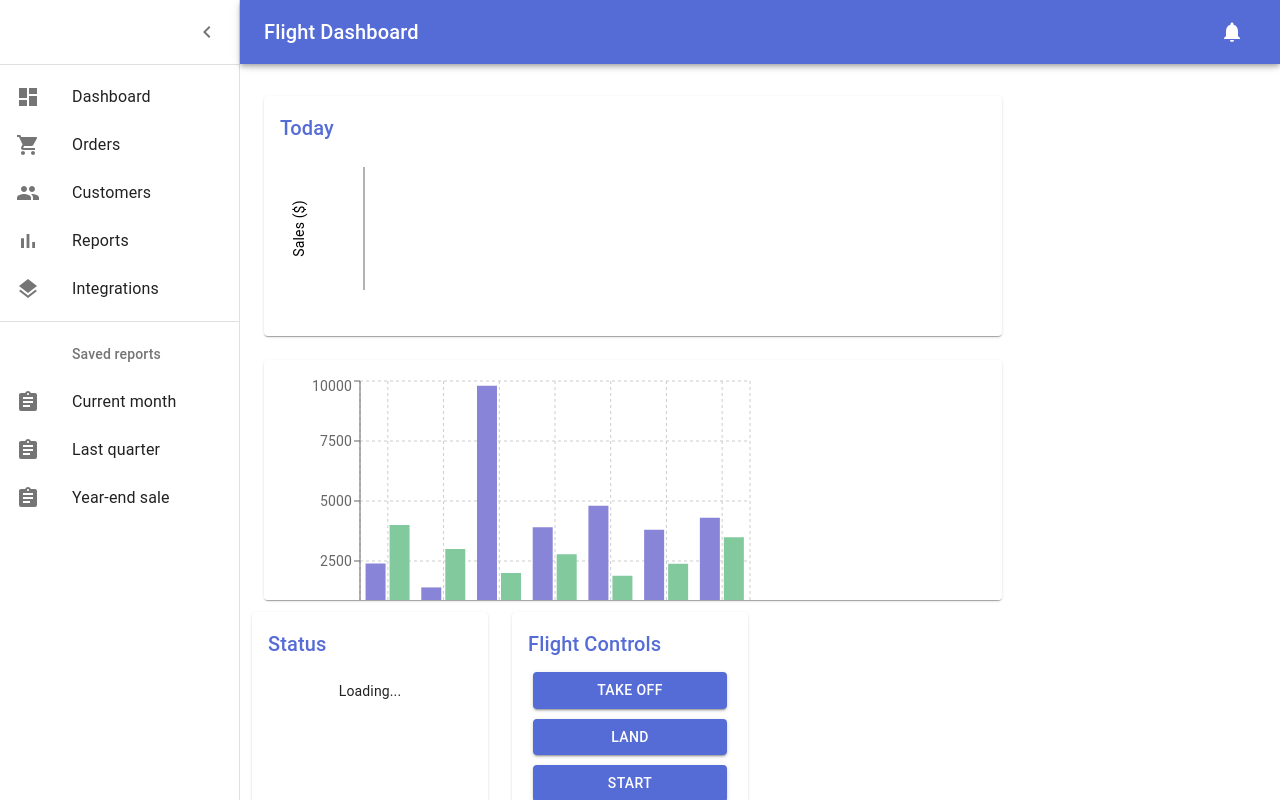
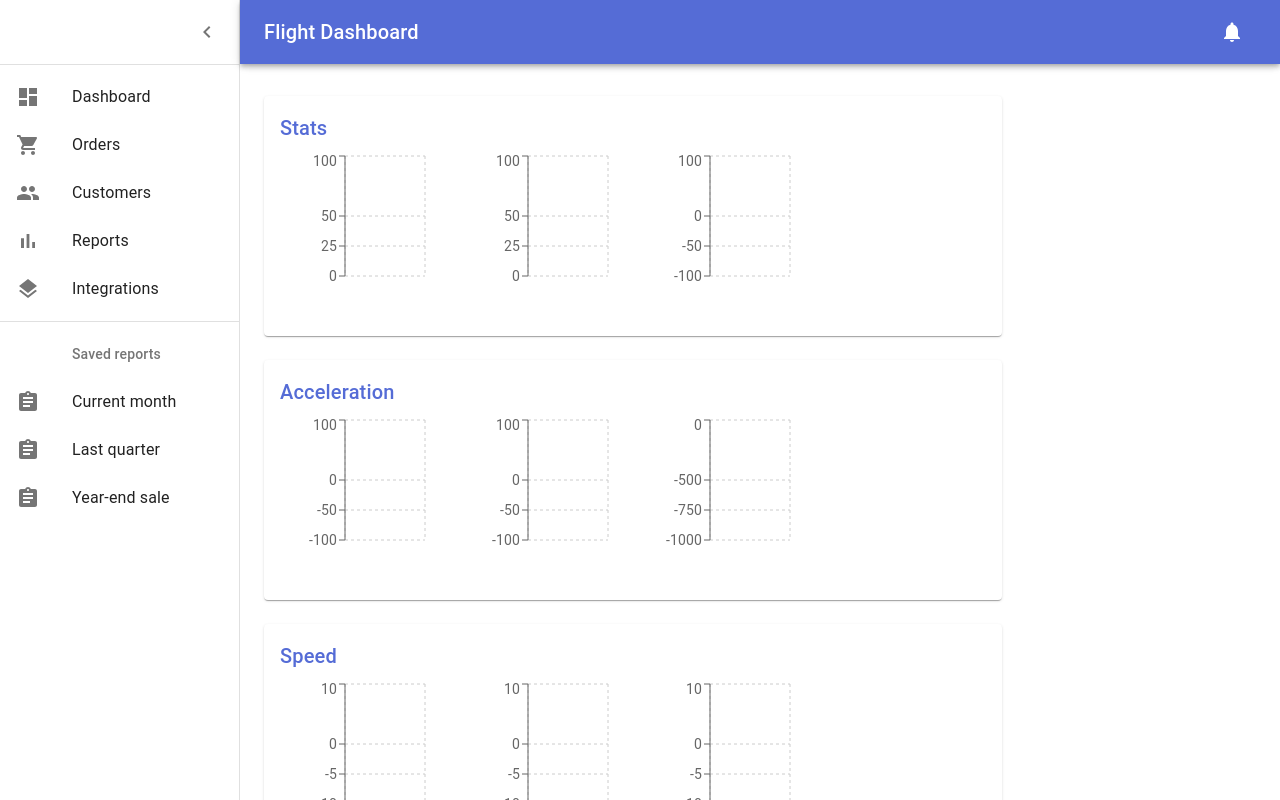
Before and after one commit to nnance/tello-dashboard, a React (Create React App) app: page / in a window 1280 px wide. Built offline with nearby package versions, Linux system fonts and the light colour scheme; no server answers.

Commit message:
added stats, accel and speed bar charts

```diff
--- /dev/null
+++ b/src/app/dashboard/Accel.tsx
@@ -0,0 +1,27 @@
+import { Grid } from "@material-ui/core";
+import React from "react";
+import telloStateBarFactory from "./TelloStateBar";
+import Title from "./Title";
+
+const AccelX = telloStateBarFactory("agx", "Accel X", -100, 100);
+const AccelY = telloStateBarFactory("agy", "Accel Y", -100, 100);
+const AccelZ = telloStateBarFactory("agz", "Accel Z", -1000, 0);
+
+export default function AccelConatiner() {
+    return (
+        <React.Fragment>
+            <Title>Acceleration</Title>
+            <Grid container spacing={3}>
+                <Grid item xs={12} md={4} lg={3}>
+                    <AccelX />
+                </Grid>
+                <Grid item xs={12} md={4} lg={3}>
+                    <AccelY />
+                </Grid>
+                <Grid item xs={12} md={4} lg={3}>
+                    <AccelZ />
+                </Grid>
+            </Grid>
+        </React.Fragment>
+    );
+}
--- a/src/app/dashboard/Dashboard.tsx
+++ b/src/app/dashboard/Dashboard.tsx
@@ -7,11 +7,13 @@ import { makeStyles } from "@material-ui/core/styles";
 import Typography from "@material-ui/core/Typography";
 import clsx from "clsx";
 import React from "react";
+import AccelConatiner from "./Accel";
 import Chart from "./Chart";
 import Controller from "./Controller";
+import SpeedConatiner from "./Speed";
 import Orders from "./StateLog";
+import StatsConatiner from "./Stats";
 import Status from "./Status";
-import TempChart from "./TempChart";
 import TitleBar from "./TitleBar";
 
 function Copyright() {
@@ -67,16 +69,28 @@ export default function Dashboard() {
         <div className={classes.appBarSpacer} />
         <Container maxWidth="lg" className={classes.container}>
           <Grid container spacing={3}>
+            {/* stats */}
+            <Grid item xs={12} md={8} lg={9}>
+              <Paper className={fixedHeightPaper}>
+                <StatsConatiner />
+              </Paper>
+            </Grid>
+            {/* accel */}
+            <Grid item xs={12} md={8} lg={9}>
+              <Paper className={fixedHeightPaper}>
+                <AccelConatiner />
+              </Paper>
+            </Grid>
+            {/* speed */}
+            <Grid item xs={12} md={8} lg={9}>
+              <Paper className={fixedHeightPaper}>
+                <SpeedConatiner />
+              </Paper>
+            </Grid>
             {/* Chart */}
             <Grid item xs={12} md={8} lg={9}>
               <Paper className={fixedHeightPaper}>
                 <Chart />
-              </Paper>
-            </Grid>
-            {/* TempChar */}
-            <Grid item xs={12} md={8} lg={9}>
-              <Paper className={fixedHeightPaper}>
-                <TempChart />
               </Paper>
             </Grid>
             <Grid container spacing={3}>
--- /dev/null
+++ b/src/app/dashboard/Speed.tsx
@@ -0,0 +1,27 @@
+import { Grid } from "@material-ui/core";
+import React from "react";
+import telloStateBarFactory from "./TelloStateBar";
+import Title from "./Title";
+
+const SpeedX = telloStateBarFactory("vgx", "Speed X", -10, 10);
+const SpeedY = telloStateBarFactory("vgy", "Speed Y", -10, 10);
+const SpeedZ = telloStateBarFactory("vgz", "Speed Z", -10, 10);
+
+export default function SpeedConatiner() {
+    return (
+        <React.Fragment>
+            <Title>Speed</Title>
+            <Grid container spacing={3}>
+                <Grid item xs={12} md={4} lg={3}>
+                    <SpeedX />
+                </Grid>
+                <Grid item xs={12} md={4} lg={3}>
+                    <SpeedY />
+                </Grid>
+                <Grid item xs={12} md={4} lg={3}>
+                    <SpeedZ />
+                </Grid>
+            </Grid>
+        </React.Fragment>
+    );
+}
--- a/src/app/dashboard/StateLog.tsx
+++ b/src/app/dashboard/StateLog.tsx
@@ -25,8 +25,12 @@ export default function StateLog() {
             <TableCell>Battery</TableCell>
             <TableCell>Temp</TableCell>
             <TableCell>Height</TableCell>
-            <TableCell>Flight Time</TableCell>
-            <TableCell>Motor Time</TableCell>
+            <TableCell>Accel X</TableCell>
+            <TableCell>Accel Y</TableCell>
+            <TableCell>Accel Z</TableCell>
+            <TableCell>Speed X</TableCell>
+            <TableCell>Speed Y</TableCell>
+            <TableCell>Speed Z</TableCell>
           </TableRow>
         </TableHead>
         <TableBody>
@@ -35,8 +39,12 @@ export default function StateLog() {
               <TableCell>{row.bat}</TableCell>
               <TableCell>{row.temph}</TableCell>
               <TableCell>{row.h}</TableCell>
-              <TableCell>{row.tof}</TableCell>
-              <TableCell>{row.time}</TableCell>
+              <TableCell>{row.agx}</TableCell>
+              <TableCell>{row.agy}</TableCell>
+              <TableCell>{row.agz}</TableCell>
+              <TableCell>{row.vgx}</TableCell>
+              <TableCell>{row.vgy}</TableCell>
+              <TableCell>{row.vgz}</TableCell>
             </TableRow>
           ))}
         </TableBody>
--- /dev/null
+++ b/src/app/dashboard/Stats.tsx
@@ -0,0 +1,28 @@
+import { Grid } from "@material-ui/core";
+import React from "react";
+import telloStateBarFactory from "./TelloStateBar";
+import Title from "./Title";
+
+const TempChart = telloStateBarFactory("temph", "Temperature");
+const BatChart = telloStateBarFactory("bat", "Battery");
+const BaroChart = telloStateBarFactory("baro", "Barometer", -100, 100);
+
+export default function StatsConatiner() {
+
+    return (
+        <React.Fragment>
+            <Title>Stats</Title>
+            <Grid container spacing={3}>
+                <Grid item xs={12} md={4} lg={3}>
+                    <TempChart />
+                </Grid>
+                <Grid item xs={12} md={4} lg={3}>
+                    <BatChart />
+                </Grid>
+                <Grid item xs={12} md={4} lg={3}>
+                    <BaroChart />
+                </Grid>
+            </Grid>
+        </React.Fragment>
+    );
+}
--- /dev/null
+++ b/src/app/dashboard/TelloStateBar.tsx
@@ -0,0 +1,37 @@
+import React from "react";
+import {
+  Bar, BarChart, CartesianGrid, Tooltip, XAxis, YAxis,
+} from "recharts";
+import { ITelloState } from "../../structs/telloState";
+import { getSocketIOClient } from "../api";
+
+function prop<T, K extends keyof T>(obj: T, key: K) {
+    return obj[key];
+}
+
+type TelloStateKeys = keyof ITelloState;
+
+const telloStateBarFactory = (key: TelloStateKeys, name: string, min = 0, max = 100) => () => {
+    const [data, setData] = React.useState<any[]>([]);
+    React.useEffect(() => {
+      getSocketIOClient().on("state", (state: ITelloState) => {
+            setData([{amt: prop(state, key), name}]);
+        });
+    }, []);
+
+    return (
+        <BarChart
+            width={150}
+            height={160}
+            data={data}
+        >
+            <CartesianGrid strokeDasharray="3 3" />
+            <XAxis dataKey="name"/>
+            <YAxis domain={[min, max]}/>
+            <Tooltip />
+            <Bar dataKey="amt" fill="#8884d8" />
+        </BarChart>
+    );
+};
+
+export default telloStateBarFactory;
--- a/src/app/dashboard/TempChart.tsx
+++ /dev/null
@@ -1,73 +0,0 @@
-import React from "react";
-import {
-  Bar, BarChart, CartesianGrid, Cell, Legend, Tooltip, XAxis, YAxis,
-} from "recharts";
-
-const data = [
-  {
-    amt: 2400,
-    name: "Page A",
-    pv: 2400,
-    uv: 4000,
-  },
-  {
-    amt: 2210,
-    name: "Page B",
-    pv: 1398,
-    uv: 3000,
-  },
-  {
-    amt: 2290,
-    name: "Page C",
-    pv: 9800,
-    uv: 2000,
-  },
-  {
-    amt: 2000,
-    name: "Page D",
-    pv: 3908,
-    uv: 2780,
-  },
-  {
-    amt: 2181,
-    name: "Page E",
-    pv: 4800,
-    uv: 1890,
-  },
-  {
-    amt: 2500,
-    name: "Page F",
-    pv: 3800,
-    uv: 2390,
-  },
-  {
-    amt: 2100,
-    name: "Page G",
-    pv: 4300,
-    uv: 3490,
-  },
-];
-
-export default function TempChart() {
-    return (
-      <BarChart
-        width={500}
-        height={300}
-        data={data}
-        margin={{
-            bottom: 5,
-            left: 20,
-            right: 30,
-            top: 5,
-        }}
-      >
-        <CartesianGrid strokeDasharray="3 3" />
-        <XAxis dataKey="name" />
-        <YAxis />
-        <Tooltip />
-        <Legend />
-        <Bar dataKey="pv" fill="#8884d8" />
-        <Bar dataKey="uv" fill="#82ca9d" />
-      </BarChart>
-    );
-}
```
Also changed, not shown: src/app/dashboard/TempGauge.tsx (added, +27 -0 lines).
